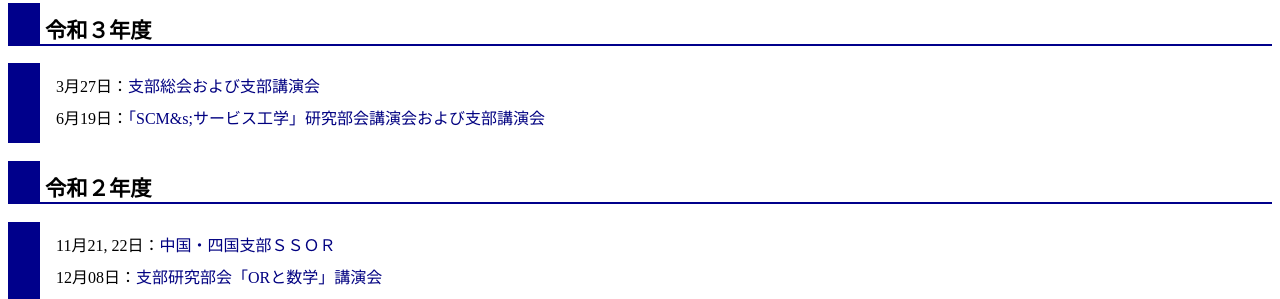
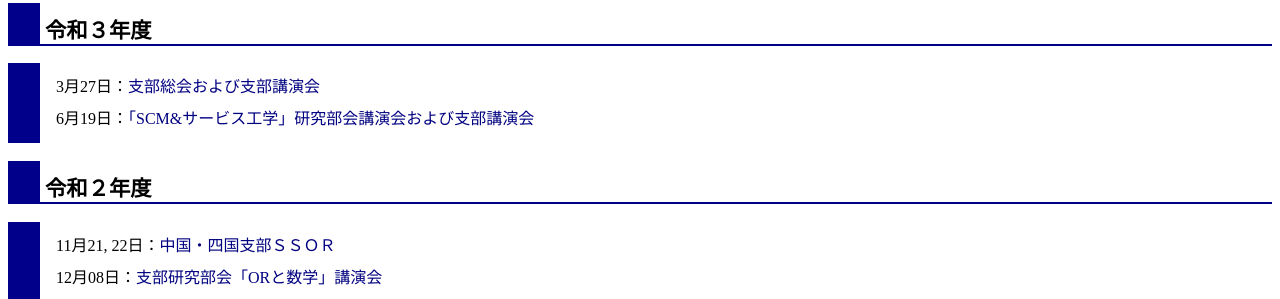
Before and after one commit to orsj-cs/orsj-cs.github.io, a Jekyll site: the page built from history.html, in a window 1280 px wide. Shown: the part 159-458 px from the top of the page. Built offline with Jekyll 4.4.1, drawn with Linux system fonts in a browser that asks for light colours; part of the change alters nothing that is shown.

```diff
--- a/history.html
+++ b/history.html
@@ -7,7 +7,7 @@ title: 日本オペレーションズ・リサーチ学会 中国・四国支部
 
 <ul>
     <li>3月27日：<a href="event/20210327.html">支部総会および支部講演会</a></li>
-    <li>6月19日：<a href="event/20210619.html">「SCM&amps;サービス工学」研究部会講演会および支部講演会</a></li>
+    <li>6月19日：<a href="event/20210619.html">「SCM&amp;サービス工学」研究部会講演会および支部講演会</a></li>
 </ul>
 
 <h2>令和２年度</h2>
```
